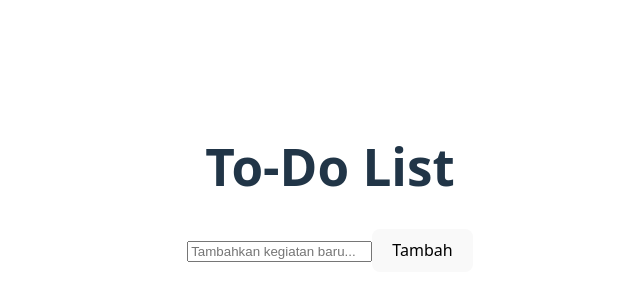
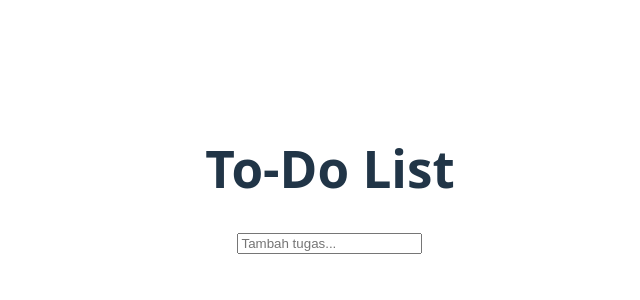
Before and after one commit to lehwasi/32-pbk-uts-233510526, a Vue app: page / in a window 1280 px wide. Shown: the part 212-512 px from the top of the page, without its empty margins (310-950 px from the left). Built offline with nearby package versions, Linux system fonts and the light colour scheme.

Commit message:
Tambahkan Checkbox untuk Menandai Selesai

```diff
--- a/src/App.vue
+++ b/src/App.vue
@@ -1,15 +1,15 @@
 <template>
-  <div class="app">
+  <div>
     <h1>To-Do List</h1>
-    <div class="input-section">
-      <input
-        v-model="newTodo"
-        @keyup.enter="addTodo"
-        placeholder="Tambahkan kegiatan baru..."
-        class="task-input"
-      />
-      <button @click="addTodo" class="add-btn">Tambah</button>
-    </div>
+    <input v-model="newTodo" @keyup.enter="addTodo" placeholder="Tambah tugas..." />
+    <ul>
+      <li v-for="todo in todos" :key="todo.id">
+        <input type="checkbox" v-model="todo.completed" />
+        <span :style="{ textDecoration: todo.completed ? 'line-through' : 'none' }">
+          {{ todo.text }}
+        </span>
+      </li>
+    </ul>
   </div>
 </template>
 
@@ -23,13 +23,13 @@ export default {
   },
   methods: {
     addTodo() {
-      if (this.newTodo.trim() === '') return
+      if (this.newTodo.trim() === '') return;
       this.todos.push({
         id: Date.now(),
         text: this.newTodo,
         completed: false
-      })
-      this.newTodo = ''
+      });
+      this.newTodo = '';
     }
   }
 }
```
